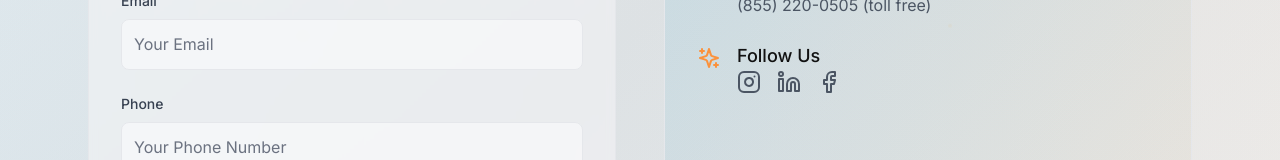
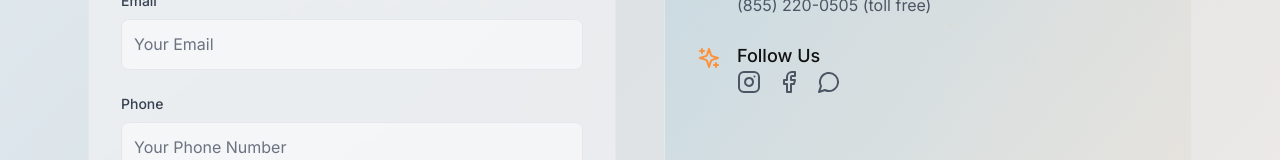
Before and after one commit to Virtual-Tech-Masters/RefloHub_promotional, a React (Vite) app in the folder frontend/: page /contact in a window 1280 px wide. Shown: the part 548-708 px from the top of the page. Built offline with nearby package versions, Linux system fonts and the light colour scheme.

Commit message:
links updated in contact section

```diff
--- a/frontend/src/components/Contact.jsx
+++ b/frontend/src/components/Contact.jsx
@@ -1,5 +1,5 @@
 import { motion } from 'framer-motion';
-import { Sparkles, ArrowRight, Mail, MapPin, Instagram, Linkedin, Facebook,Phone } from 'lucide-react';
+import { Sparkles, ArrowRight, Mail, MapPin, Instagram, Linkedin, Facebook,Phone, MessageCircle } from 'lucide-react';
 import { useState } from 'react';
 
 const Contact = () => {
@@ -216,7 +216,7 @@ const Contact = () => {
                   <h3 className="text-lg font-medium">Follow Us</h3>
                   <div className="flex gap-4">
                     <a
-                      href="https://instagram.com"
+                      href="https://www.instagram.com/reflohub/"
                       target="_blank"
                       rel="noopener noreferrer"
                       className="text-gray-600 dark:text-gray-300 hover:text-orange-400 dark:hover:text-orange-300 transition-colors duration-200"
@@ -224,20 +224,20 @@ const Contact = () => {
                       <Instagram className="w-6 h-6" />
                     </a>
                     <a
-                      href="https://linkedin.com"
-                      target="_blank"
-                      rel="noopener noreferrer"
-                      className="text-gray-600 dark:text-gray-300 hover:text-orange-400 dark:hover:text-orange-300 transition-colors duration-200"
-                    >
-                      <Linkedin className="w-6 h-6" />
-                    </a>
-                    <a
-                      href="https://facebook.com"
+                      href="https://www.facebook.com/profile.php?id=61578387472424"
                       target="_blank"
                       rel="noopener noreferrer"
                       className="text-gray-600 dark:text-gray-300 hover:text-orange-400 dark:hover:text-orange-300 transition-colors duration-200"
                     >
                       <Facebook className="w-6 h-6" />
+                    </a>
+                    <a
+                      href="https://www.tiktok.com/@reflo_hub?is_from_webapp=1&sender_device=pc"
+                      target="_blank"
+                      rel="noopener noreferrer"
+                      className="text-gray-600 dark:text-gray-300 hover:text-orange-400 dark:hover:text-orange-300 transition-colors duration-200"
+                    >
+                      <MessageCircle className="w-6 h-6" />
                     </a>
                   </div>
                 </div>
```
